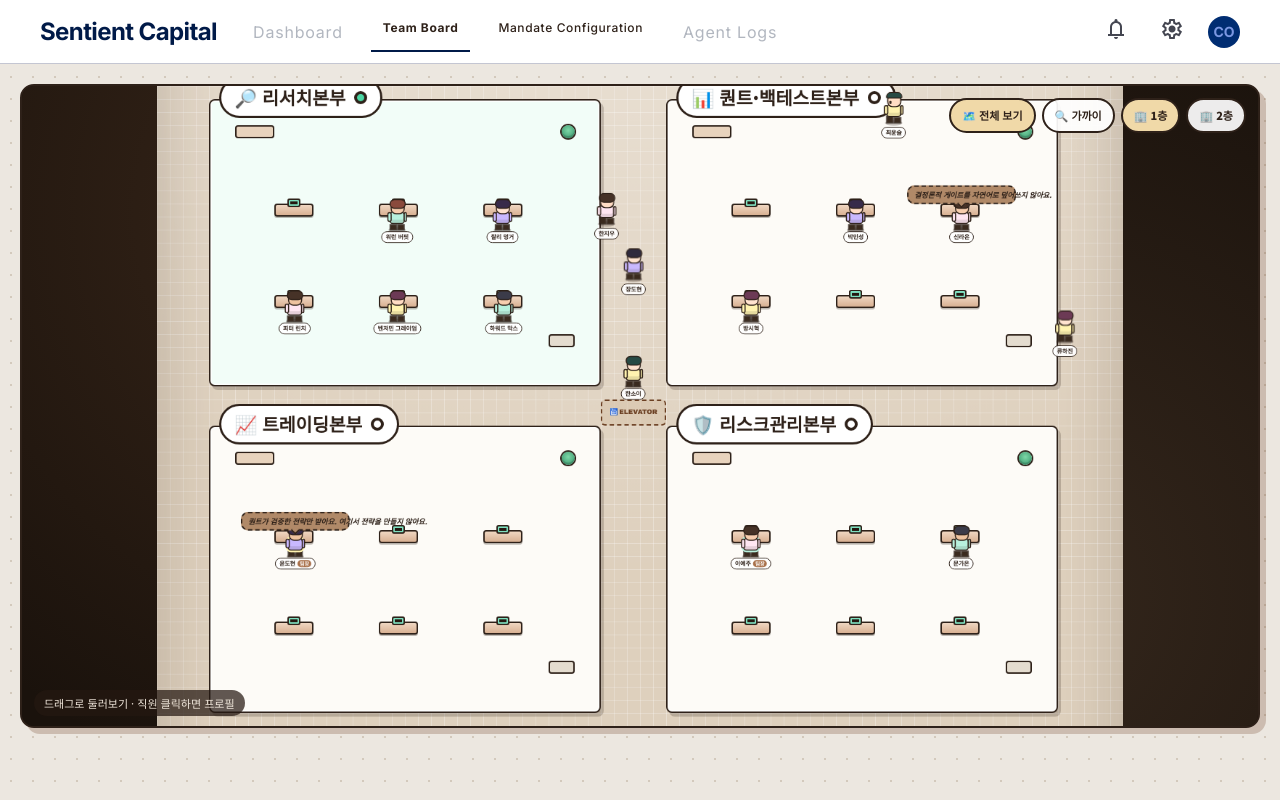
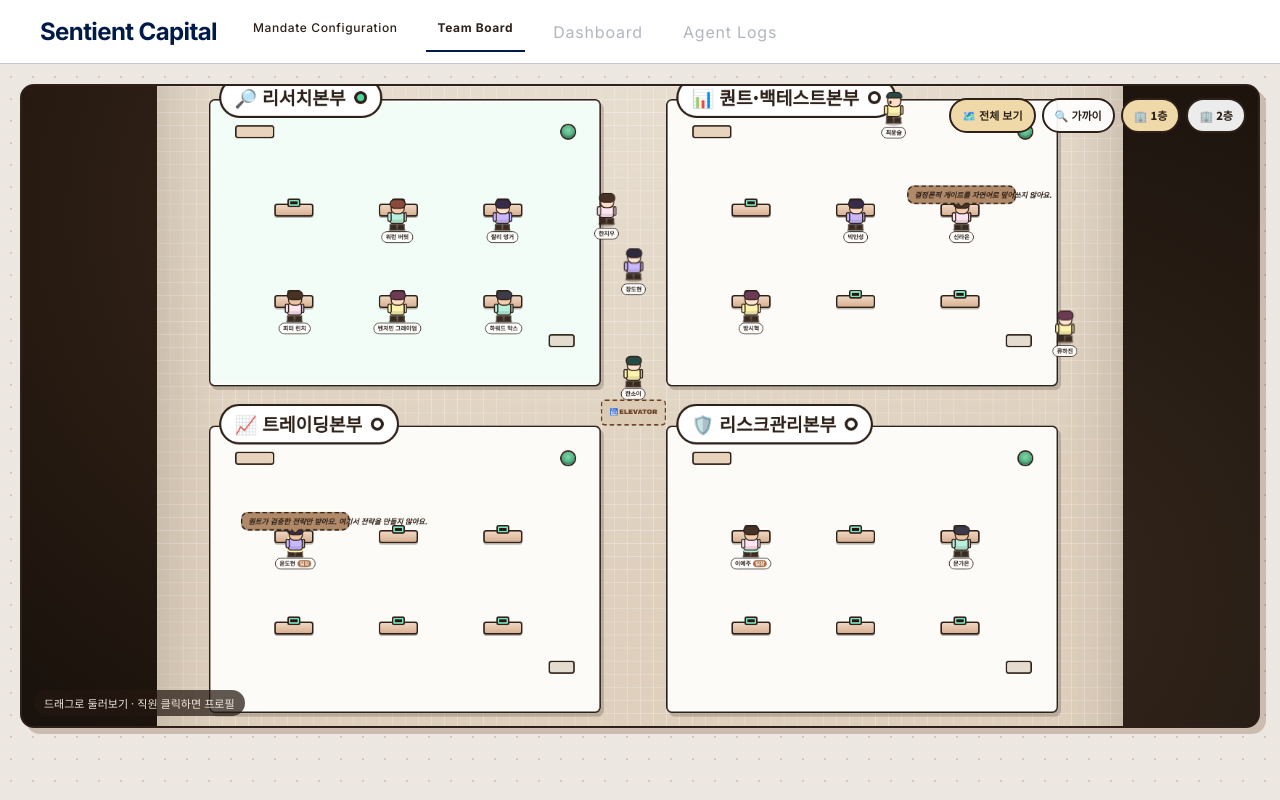
Before and after one commit to HgFinance/multi_agent, a Next.js app in the folder ai-office/: page / in a window 1280 px wide. Built offline with nearby package versions, Linux system fonts and the light colour scheme.

Commit message:
nav 우상단 아이콘·아바타 제거, Mandate와 Dashboard 순서 교체

```diff
--- a/ai-office/app/components/TopNav.tsx
+++ b/ai-office/app/components/TopNav.tsx
@@ -10,9 +10,9 @@ import Link from "next/link";
 export type NavKey = "dashboard" | "team-board" | "mandate" | "agent-logs";
 
 const ITEMS: { key: NavKey; label: string; href?: string }[] = [
+  { key: "mandate", label: "Mandate Configuration", href: "/mandate" },
+  { key: "team-board", label: "Team Board", href: "/" },
   { key: "dashboard", label: "Dashboard" },
-  { key: "team-board", label: "Team Board", href: "/" },
-  { key: "mandate", label: "Mandate Configuration", href: "/mandate" },
   { key: "agent-logs", label: "Agent Logs" },
 ];
 
@@ -22,7 +22,7 @@ const ACTIVE = "text-primary font-bold border-b-2 border-primary rounded-t";
 
 export default function TopNav({ current }: { current: NavKey }) {
   return (
-    <nav className="bg-surface-container-lowest border-b border-outline-variant flex justify-between items-center w-full px-margin-mobile md:px-margin-desktop h-16 shrink-0 z-50 font-sans">
+    <nav className="bg-surface-container-lowest border-b border-outline-variant flex items-center w-full px-margin-mobile md:px-margin-desktop h-16 shrink-0 z-50 font-sans">
       <div className="flex items-center gap-6">
         <div className="text-headline-md font-headline-md font-bold text-primary tracking-tight whitespace-nowrap">
           Sentient Capital
@@ -50,29 +50,6 @@ export default function TopNav({ current }: { current: NavKey }) {
           })}
         </div>
       </div>
-
-      <div className="flex items-center gap-4">
-        <button
-          type="button"
-          aria-label="알림"
-          className="p-2 text-on-surface-variant hover:bg-surface-container rounded-full transition-colors"
-        >
-          <span className="material-symbols-outlined" aria-hidden="true">notifications</span>
-        </button>
-        <button
-          type="button"
-          aria-label="설정"
-          className="p-2 text-on-surface-variant hover:bg-surface-container rounded-full transition-colors"
-        >
-          <span className="material-symbols-outlined" aria-hidden="true">settings</span>
-        </button>
-        <div
-          className="w-8 h-8 rounded-full bg-primary-container text-on-primary-container flex items-center justify-center font-bold text-sm shrink-0"
-          title="Chief Investment Officer"
-        >
-          CO
-        </div>
-      </div>
     </nav>
   );
 }
```
